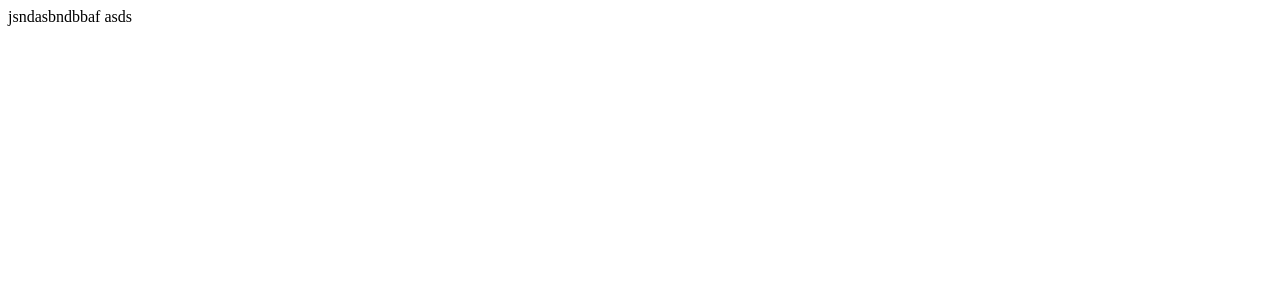
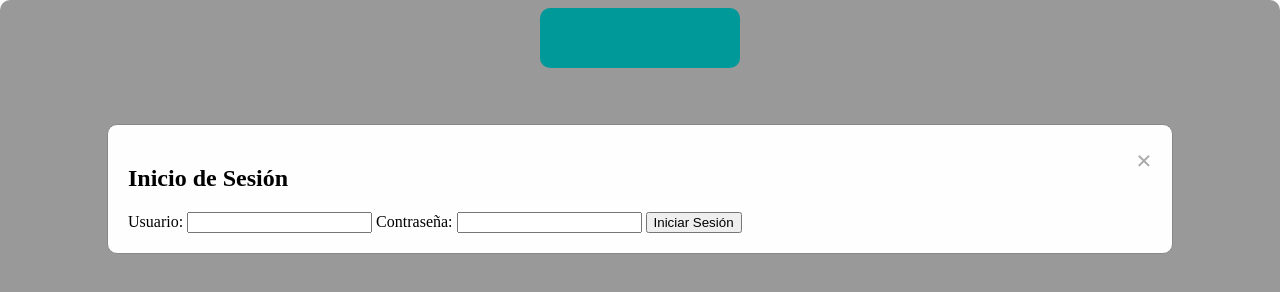
Before and after one commit to Samuel1401s/Formularioss.github.io, a plain HTML site: page index.html in a window 1280 px wide. Drawn offline with Linux system fonts and the light colour scheme.

Commit message:
hhh
gggg

```diff
--- a/estilos.css
+++ b/estilos.css
@@ -0,0 +1,59 @@
+.bc {
+    background-color: transparent;
+    align-items: center;
+    text-align: center;
+    display: flex;
+    justify-content: center;
+    width: 100%;
+    height: 100%;
+}
+
+.cajita {
+    height: 60px;
+    width: 200px;
+    border-radius: 10px;
+    background-color: aqua;
+    align-items: center;
+    text-align: center;
+    display: flex;
+    justify-content: center;
+}
+
+/* Estilos para el modal */
+.modal {
+    display: none;
+    position: fixed;
+    z-index: 1;
+    left: 0;
+    top: 0;
+    width: 100%;
+    height: 100%;
+    overflow: auto;
+    background-color: rgb(0,0,0);
+    background-color: rgba(0,0,0,0.4);
+    padding-top: 60px;
+    border-radius: 10px;
+}
+
+.modal-content {
+    background-color: #fefefe;
+    margin: 5% auto;
+    padding: 20px;
+    border: 1px solid #888;
+    width: 80%;
+    border-radius: 10px;
+}
+
+.close {
+    color: #aaa;
+    float: right;
+    font-size: 28px;
+    font-weight: bold;
+}
+
+.close:hover,
+.close:focus {
+    color: black;
+    text-decoration: none;
+    cursor: pointer;
+}
--- a/index.html
+++ b/index.html
@@ -3,31 +3,31 @@
 <head>
     <meta charset="UTF-8">
     <meta name="viewport" content="width=device-width, initial-scale=1.0">
-    <title>Fromulario </title>
+    <title>Formulario</title>
+    <link rel="stylesheet" href="estilos.css">
 </head>
-<link rel="stylesheet" href="estilos.css">
 <body>
-    <div>
-        jsndasbndbbaf
-        asds
-        <address>
-            <samp><data value="
-                samp
-                datasa
-                data
-                sampa
-                datasa
-                datasa
-                data
-                data
-                for (const g
-                f
+    <div class="bc">
+        <div class="cajita">
+            <div id="nombreUsuarioDisplay"></div>
+        </div>
+    </div>
 
-                hhf
-                headfg object) {
+    <!-- Menú emergente de inicio de sesión -->
+    <div id="loginModal" class="modal">
+        <div class="modal-content">
+            <span class="close">&times;</span>
+            <h2>Inicio de Sesión</h2>
+            <form id="loginForm">
+                <label for="username">Usuario:</label>
+                <input type="text" id="username" name="username" required>
+                <label for="password">Contraseña:</label>
+                <input type="password" id="password" name="password" required>
+                <button type="submit">Iniciar Sesión</button>
+            </form>
+        </div>
+    </div>
 
-                }"></data></samp>
-        </address>
-    </div>
+    <script src="script.js"></script>
 </body>
 </html>
--- /dev/null
+++ b/script.js
@@ -0,0 +1,38 @@
+// Obtener el modal
+var modal = document.getElementById("loginModal");
+
+// Obtener el elemento <span> que cierra el modal
+var span = document.getElementsByClassName("close")[0];
+
+// Mostrar el modal cuando se carga la página
+window.onload = function() {
+    modal.style.display = "block";
+}
+
+// Cerrar el modal cuando el usuario hace clic en <span> (x)
+span.onclick = function() {
+    modal.style.display = "none";
+}
+
+// Obtener el formulario y añadir un evento de envío
+var form = document.getElementById("loginForm");
+form.onsubmit = function(event) {
+    event.preventDefault(); // Evitar el envío del formulario
+
+    // Obtener el valor del campo de nombre de usuario
+    var username = document.getElementById("username").value;
+
+    // Almacenar el nombre de usuario en una variable
+    var nombreUsuario = username;
+
+    // Mostrar el nombre de usuario en el HTML
+    var nombreUsuarioDisplay = document.getElementById("nombreUsuarioDisplay");
+    if (nombreUsuarioDisplay) {
+        nombreUsuarioDisplay.textContent = "Nombre de usuario: " + nombreUsuario;
+    } else {
+        console.error("Elemento con id 'nombreUsuarioDisplay' no encontrado.");
+    }
+
+    // Cerrar el modal
+    modal.style.display = "none";
+}
```
